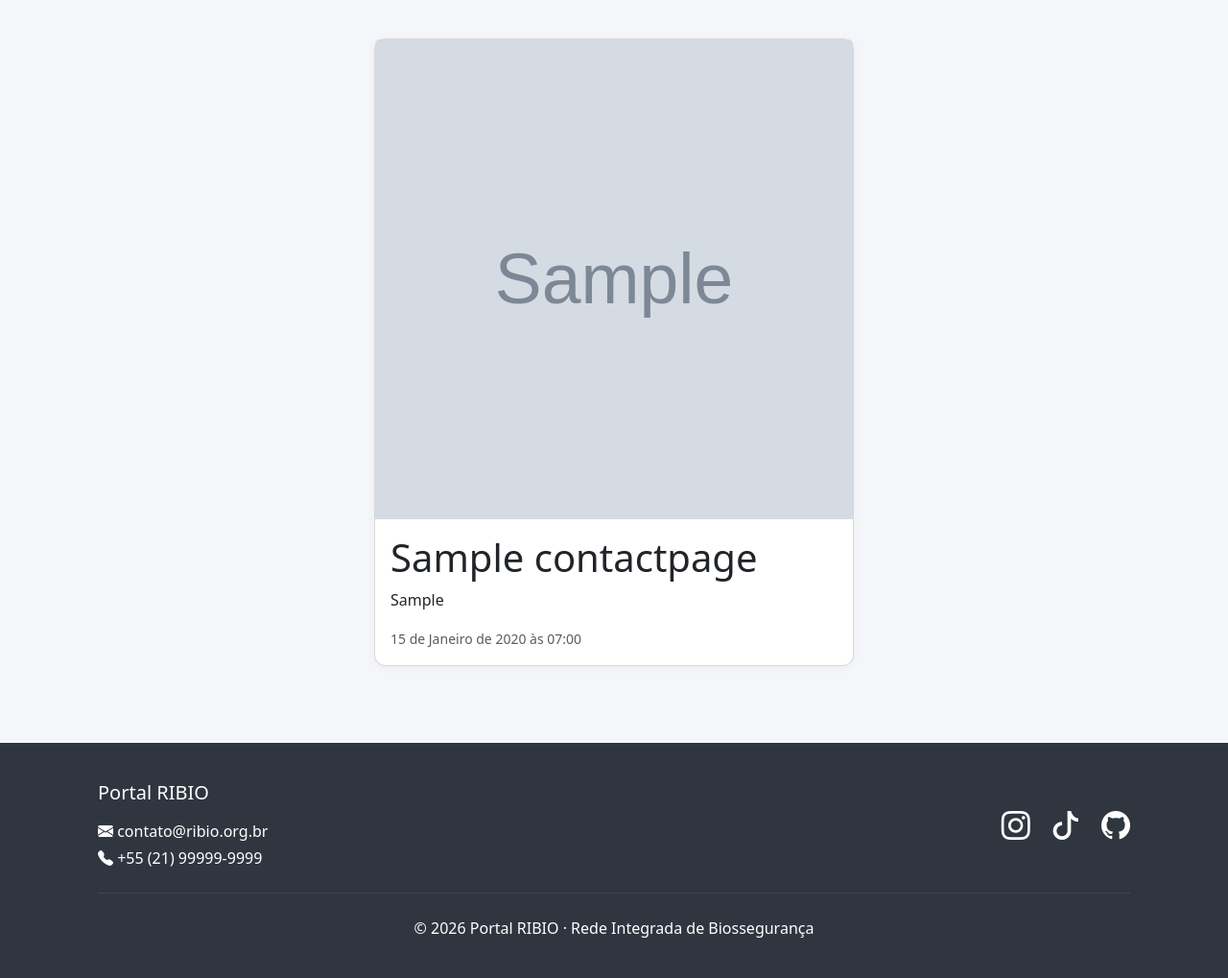
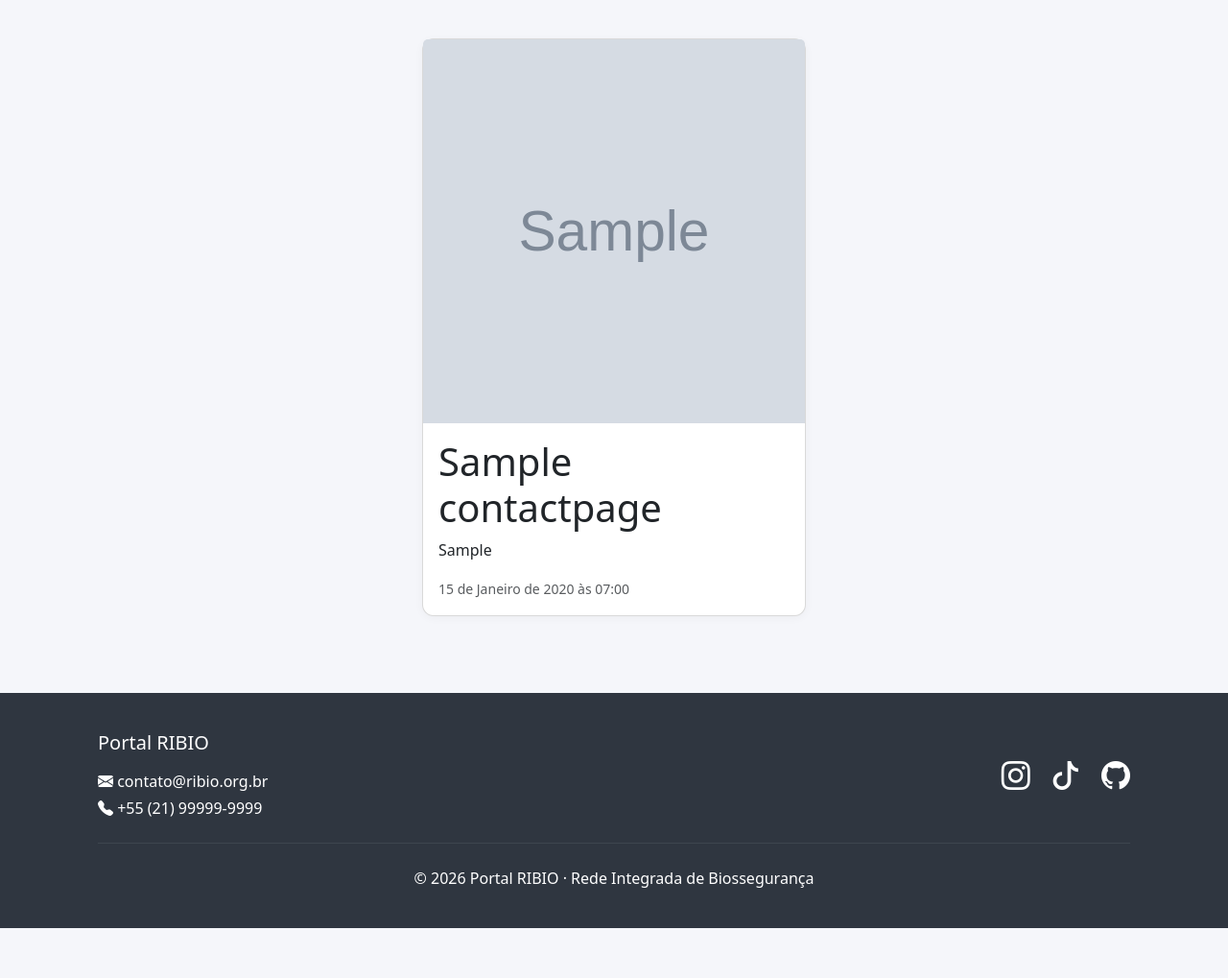
Before and after one commit to RIBIOgit/siteRIBIO, a Django app: page /contact/1/ in a window 1280 px wide. Shown: the part 56-1075 px from the top of the page at 96% size. After the commit the page ends 1023 px from the top, so only its background shows below. Run offline with Django 5.2, Linux system fonts and the light colour scheme; tables that the repository leaves empty hold one stand-in row (values such as "Sample post"); grey boxes marked "Sample" are stand-in pictures.

Commit message:
Texto genérico falando a mudança

```diff
--- a/contact/templates/contact/detail.html
+++ b/contact/templates/contact/detail.html
@@ -2,12 +2,12 @@
 
 {% block content %}
 
-<div class="card mx-auto" style="max-width: 500px;">
+<div class="card mx-auto" style="max-width: 400px;">
 
     {% if item.image %}
         <img src="{{ item.image.url }}"
             class="card-img-top"
-            style="height:500px; object-fit:cover;">
+            style="height:400px; object-fit:cover;">
     {% endif %}
 
     <div class="card-body">
```
